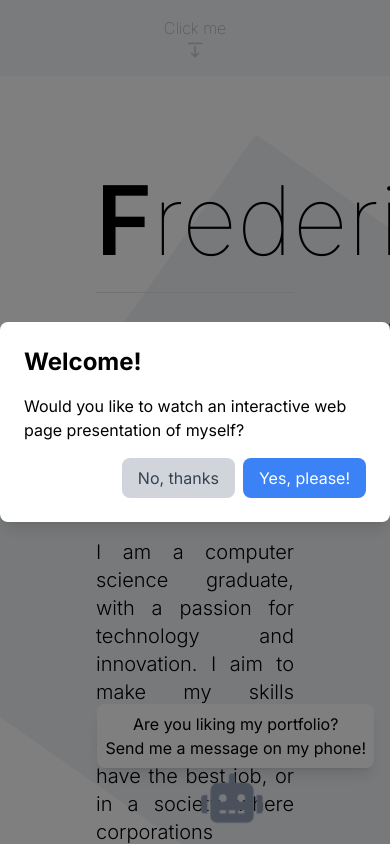
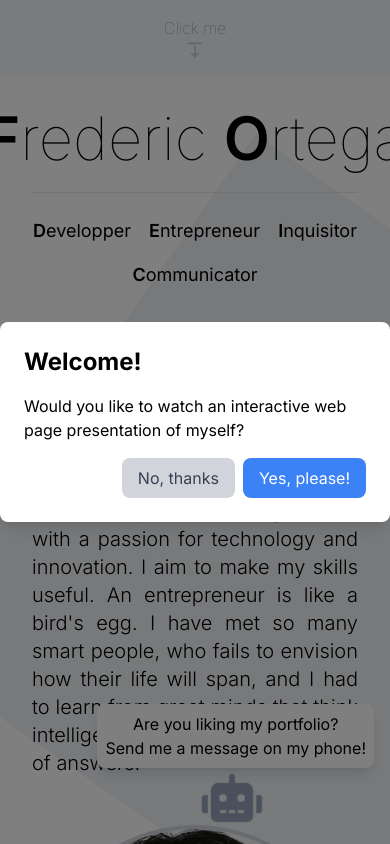
Before and after one commit to Ferayddi/my_website, a Next.js app: page / in a window 390 px wide. Shown: the top 844 px of the page. Built offline with nearby package versions, Linux system fonts and the light colour scheme.

Commit message:
Huge home update

```diff
--- a/app/Footer.jsx
+++ b/app/Footer.jsx
@@ -8,7 +8,7 @@ const Footer = () => {
         <a href="mailto:ortegafred2501@gmail.com">ortegafred2501@gmail.com</a>
       </div>
       <p>Phone number: (+66) 661346438</p>
-      <p>© 2021 Fred Ortega. All rights reserved.</p>
+      <p>© 2024 Frederic Ortega. All rights reserved.</p>
     </footer>
   )
 }
--- a/app/page.jsx
+++ b/app/page.jsx
@@ -1,8 +1,11 @@
 'use client';
+import Image from 'next/image';
+import Me1 from '/assets/images/Me1.png';
+import { homePage } from '/assets/constants';
 
 const sleep = (ms) => new Promise((resolve) => setTimeout(resolve, ms));
 
-import Image from "next/image";
+
 import { useEffect, useRef, useState } from "react";
 import Modal from './InteractionModal';
 
@@ -186,14 +189,15 @@ export default function Home() {
   }, []);
 
   return (
-    <main className="flex min-h-screen flex-col items-around justify-start p-24 relative">
+    <main className="flex min-h-screen flex-col items-center justify-start p-8 md:p-24 relative ">
       <Modal isOpen={isModalOpen} onClose={handleCloseModal} onAccept={handleAcceptModal} />
-      <p className="text-8xl font-thin">
+      <p className="text-6xl md:text-8xl font-thin ">
         <span className="font-semibold">F</span>re
         <span
           ref={nameLetterRef1}
+          className="text-6xl md:text-8xl"
           style={{
-            fontSize: nameLetterProperties.nameLetter1.fontSize,
+            //fontSize: nameLetterProperties.nameLetter1.fontSize,
             position: 'relative',
             textTransform: nameLetterProperties.nameLetter1.textTransform,
             opacity: nameLetterProperties.nameLetter1.opacity,
@@ -207,8 +211,10 @@ export default function Home() {
         </span>
         <span
           ref={nameLetterRef2}
+          className="text-6xl md:text-8xl"
           style={{
-            fontSize: nameLetterProperties.nameLetter2.fontSize,
+
+            //fontSize: nameLetterProperties.nameLetter2.fontSize,
             position: 'relative',
             textTransform: nameLetterProperties.nameLetter2.textTransform,
             opacity: nameLetterProperties.nameLetter2.opacity,
@@ -223,8 +229,9 @@ export default function Home() {
         r
         <span
           ref={nameLetterRef3}
+          className="text-6xl md:text-8xl"
           style={{
-            fontSize: nameLetterProperties.nameLetter3.fontSize,
+            //fontSize: nameLetterProperties.nameLetter3.fontSize,
             position: 'relative',
             textTransform: nameLetterProperties.nameLetter3.textTransform,
             opacity: nameLetterProperties.nameLetter3.opacity,
@@ -238,8 +245,9 @@ export default function Home() {
         </span>
         <span
           ref={nameLetterRef4}
+          className="text-6xl md:text-8xl"
           style={{
-            fontSize: nameLetterProperties.nameLetter4.fontSize,
+            //fontSize: nameLetterProperties.nameLetter4.fontSize,
             position: 'relative',
             textTransform: nameLetterProperties.nameLetter4.textTransform,
             opacity: nameLetterProperties.nameLetter4.opacity,
@@ -258,7 +266,7 @@ export default function Home() {
         <hr />
       </div>
       <div
-        className="flex flex-row justify-around gap-4 text-lg"
+        className="flex flex-row justify-around gap-4 text-lg flex-wrap"
         style={{ opacity: descriptionsVisible ? 1 : 0, transition: 'opacity 2s ease' }}
       >
         <p>
@@ -298,21 +306,41 @@ export default function Home() {
         }}
       ></span>
 
-      <div className="w-full py-6">
-        <hr />
-      </div>
-      <p className="text-5xl font-thin">Welcome</p>
-      <div className="py-6"></div>
+
+
+      <div style={{ paddingTop: '2rem', paddingBottom: '2rem' }}></div>
+
+
       <div className="w-full grid grid-cols-12">
-        <div className="col-span-12 md:col-span-4">
+        <div className="col-span-12 md:col-span-6 flex flex-col items-start justify-center">
+          <p className="text-5xl font-thin">Welcome</p>
+          <div className="py-6"></div>
           <p className="text-xl text-justify font-light">
-            I am a computer science graduate, with a passion for technology and innovation. I aim to make my skills
-            useful. In a world where people aim to have the best job, or in a society where corporations redefines the
-            working mindset, an entrepreneur is like a bird&apos;s egg. I have met so many smart people, who fails to
-            envision how their life will span, and I had to learn from great minds that think intelligence can be judged
-            by a set of answers.
+            {homePage.paragraph_1}
           </p>
         </div>
+        <div className="div col-span-12 md:col-span-1 py-6"></div>
+        <div className="div md:col-span-5 col-span-12 flex justify-center items-start">
+          <div className="rounded-full overflow-hidden border-4 border-gray-300" style={{ maxWidth: '30rem', maxHeight: '30rem' }}>
+            <Image className="object-fit" src={Me1} alt="Me" layout="responsive" />
+          </div>
+        </div>
+
+      </div>
+
+      <div style={{ paddingTop: '2rem', paddingBottom: '2rem' }}></div>
+
+
+      <div className="flex w-full flex-col items-start md:items-end">
+        <p className="text-5xl font-thin">My passion</p>
+        <div className="py-6"></div>
+        <div className="w-full grid grid-cols-12 ">
+          <div className="col-span-12 md:col-span-6 md:col-start-7">
+            <p className="text-xl text-justify font-light">{homePage.paragraph_2}</p>
+          </div>
+
+        </div>
+
       </div>
     </main>
   );
--- a/assets/constants.js
+++ b/assets/constants.js
@@ -1,5 +1,15 @@
 const FILES = {
     resume: 'assets/resume.pdf',
+}
+
+const homePage = {
+    paragraph_1: 'I am a computer science graduate, with a passion for technology and innovation. I aim to make my skills \
+            useful. An entrepreneur is like a bird\'s egg. I have met so many smart people, who fails to \
+            envision how their life will span, and I had to learn from great minds that think intelligence can be judged \
+            by a set of answers.',
+    paragraph_2: 'I always found amazing the ability to control computers and networks infrastructure that are located in another country, while being just another human walking along the streets. Knowing that we have the \
+    capability to structure, organize and lead projects that are sent over the clouds, into physical structures that needs to be managed and organized is something very exciting to me. It required a deep understanding of \
+    systems and of their interactions in order to be able to leverage it for specific use, which I love to demonstrate to others. '
 }
 
 const motivationPage = {
@@ -227,6 +237,7 @@ module.exports = {
     backgroundPage,
     skillsPage,
     project_portfolio_page,
+    homePage
 
 
 };
```
Also changed, not shown: assets/images/Me1.png (added).
